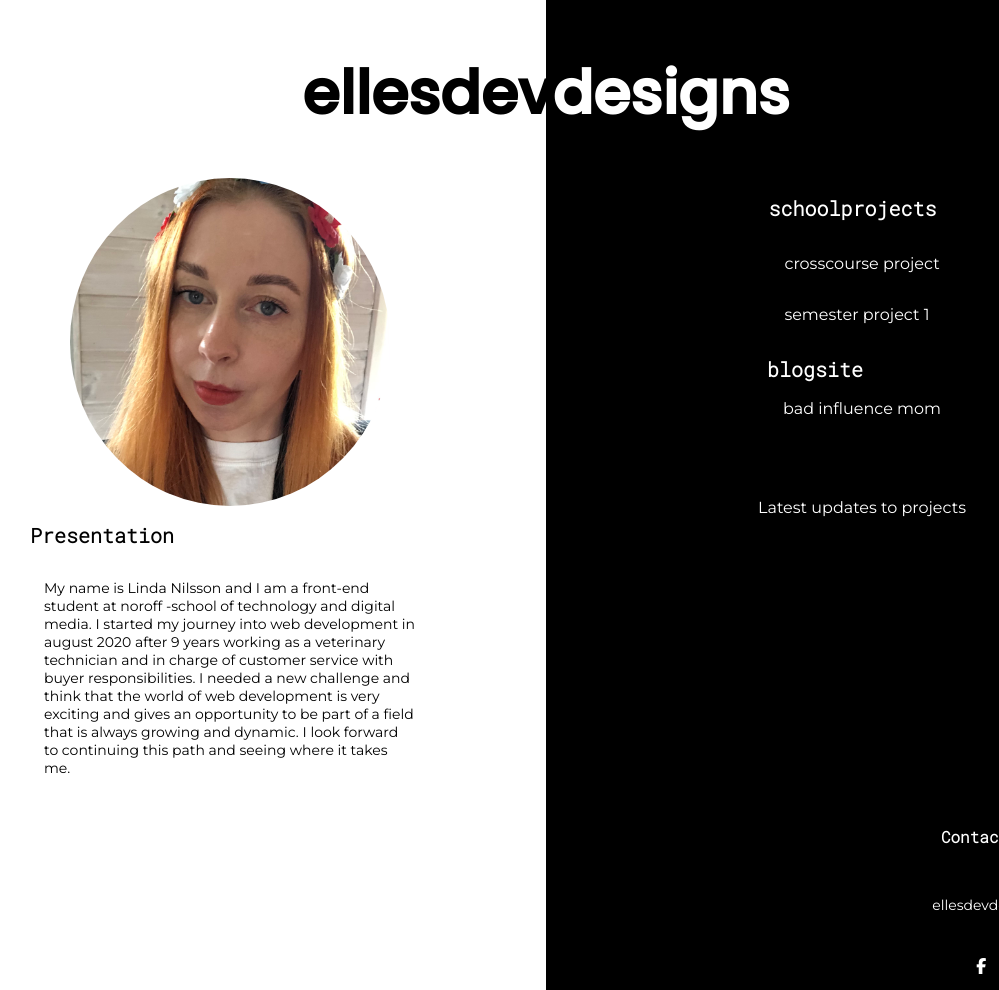
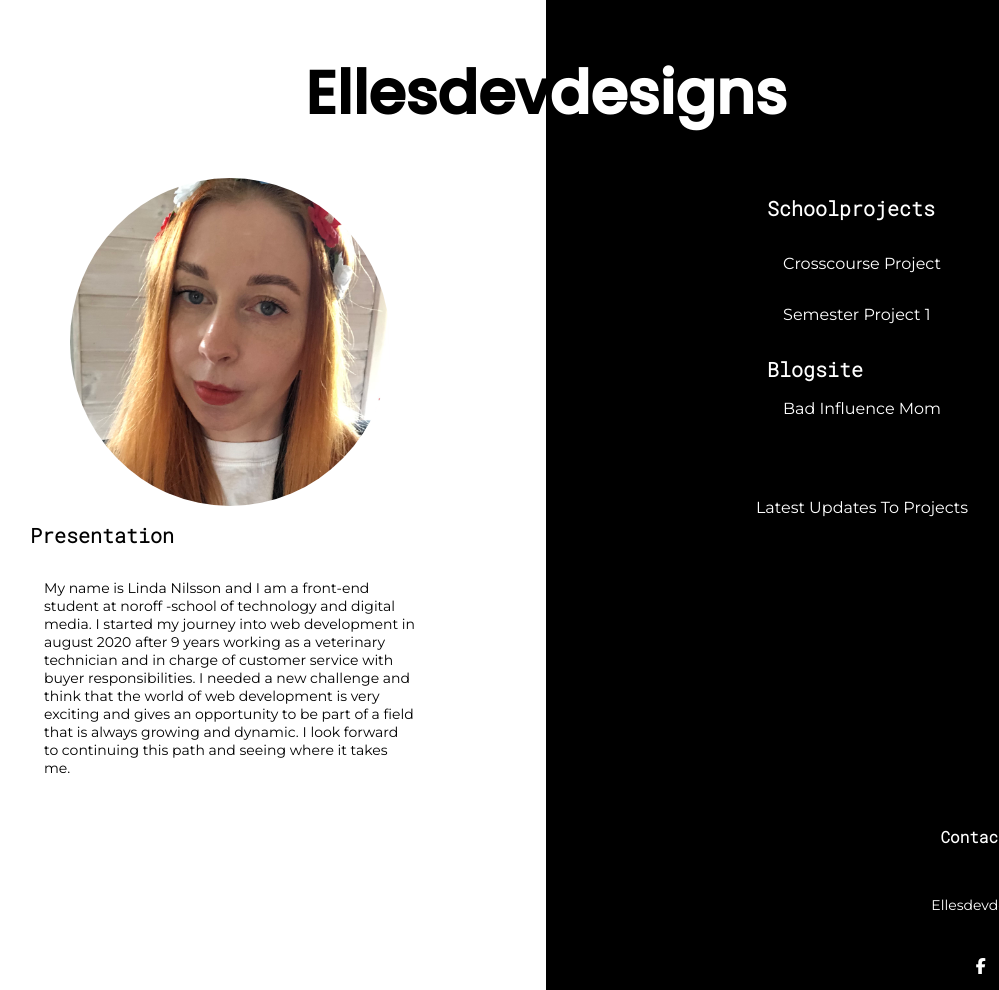
Before and after one commit to Linda-404/portfolio, a plain HTML site: page index.html in a window 1280 px wide. Shown: the whole page, without its empty margins (94-1093 px from the left). Drawn offline with Linux system fonts and the light colour scheme.

Commit message:
add uppercase

```diff
--- a/css/styles.css
+++ b/css/styles.css
@@ -1,6 +1,9 @@
 body {
     height: 100%;
     background: linear-gradient(90deg, #fff 50%, #000 50%);
+}
+h1, h2, h3, h4, a, ol, p::first-letter {
+    text-transform: capitalize;
 }
 h1 {
     font-family: 'Poppins', sans-serif;
```
